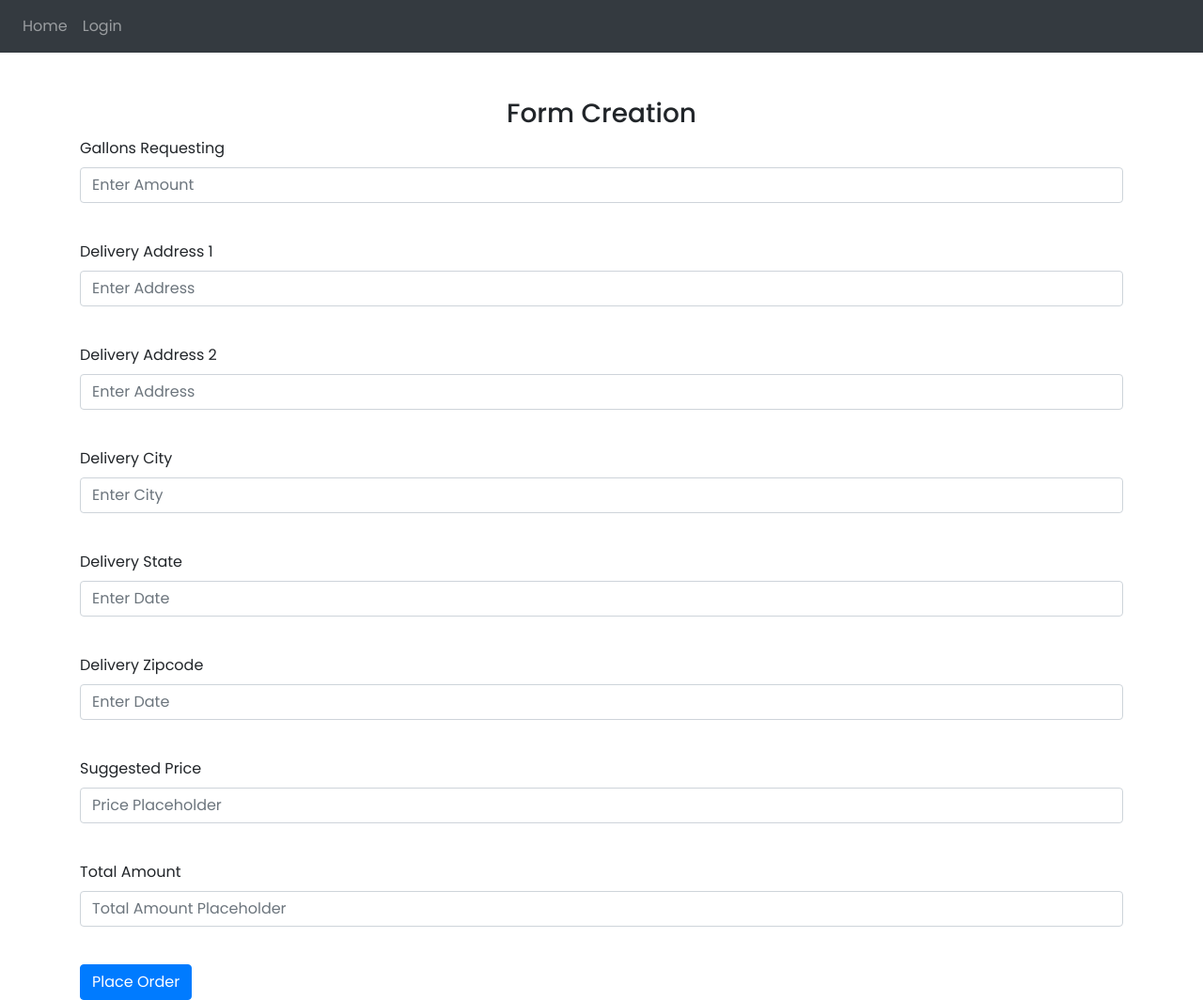
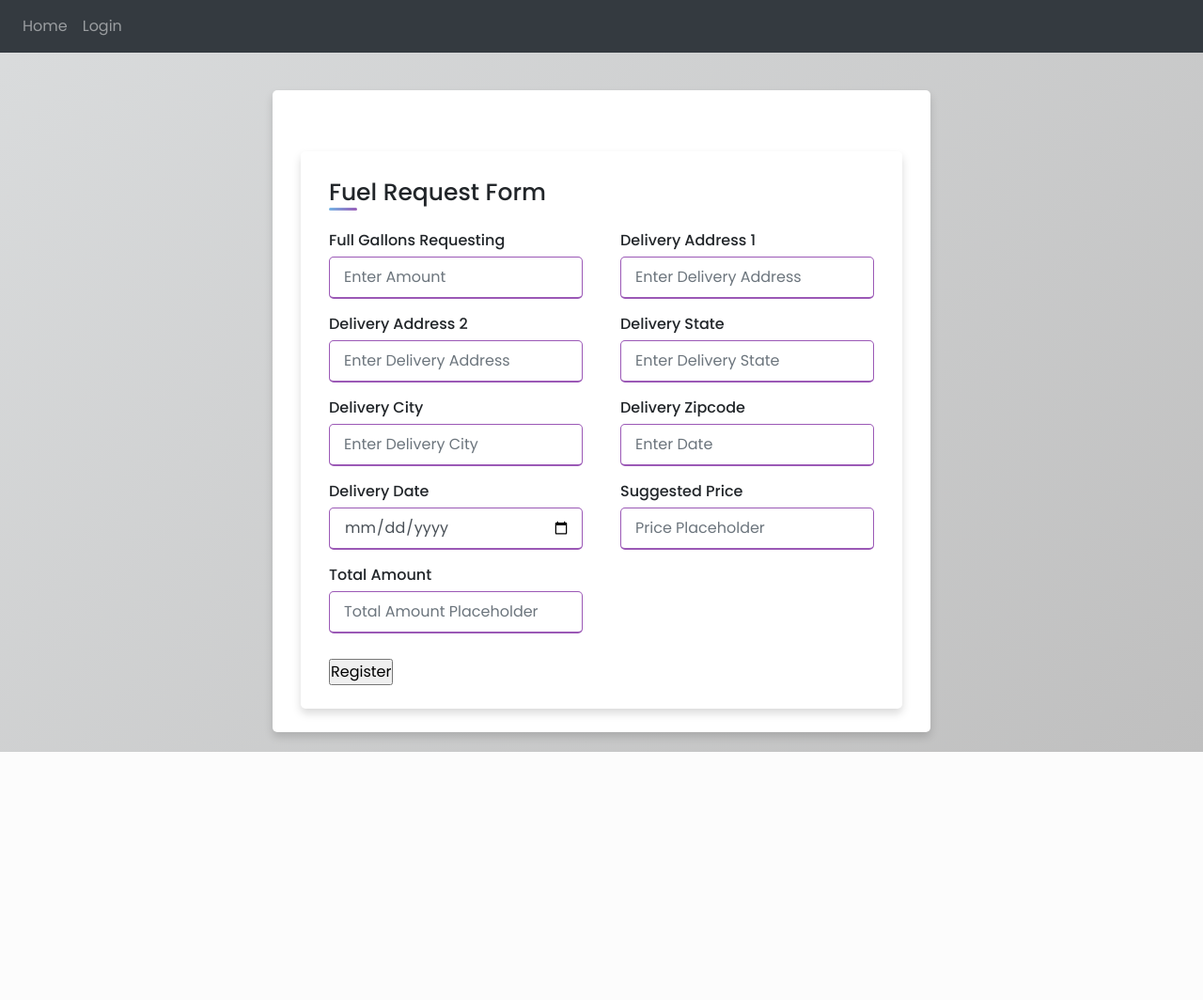
Before and after one commit to S0NNYD/Quoil, a Python web app: template website/templates/form.html in a window 1280 px wide. Shown: the whole page at 94% size. After the commit the page ends 800 px from the top, so only its background shows below. Run offline with Jinja, Linux system fonts and the light colour scheme; the template is opened without the code that fills it, so the values that code supplies are empty; some libraries are stand-ins or nearby versions.

Commit message:
feat : Implemented fuel request form with database connected

```diff
--- a/website/templates/form.html
+++ b/website/templates/form.html
@@ -1,67 +1,204 @@
-{% extends "base.html" %} {% block title %} Form {% endblock %}
+{% extends "base.html" %} {% block title %} Register {% endblock %}
+
 {% block content %}
-<br>
-<br>
+<style>
+    @import url('https://fonts.googleapis.com/css2?family=Poppins:wght@200;300;400;500;600;700&display=swap');
+    *{
+  margin: 0;
+  padding: 0;
+  box-sizing: border-box;
+  font-family: 'Poppins',sans-serif;
+}
+body{
+  height: 100vh;
+  justify-content: center;
+  align-items: center;
 
+  background: linear-gradient(135deg, #dadcdd, #bfbfbf);
+}
+.container{
+  margin-top: 40px;
+  max-width: 700px;
+  width: 100%;
+  background-color: #fff;
+  padding: 25px 30px;
+  border-radius: 5px;
+  box-shadow: 0 5px 10px rgba(0,0,0,0.15);
+}
+.container .title{
+  font-size: 25px;
+  font-weight: 500;
+  position: relative;
+}
+.container .title::before{
+  content: "";
+  position: absolute;
+  left: 0;
+  bottom: 0;
+  height: 3px;
+  width: 30px;
+  border-radius: 5px;
+  background: linear-gradient(135deg, #71b7e6, #9b59b6);
+}
+.content form .user-details{
+  display: flex;
+  flex-wrap: wrap;
+  justify-content: space-between;
+  margin: 20px 0 12px 0;
+}
+form .user-details .input-box{
+  margin-bottom: 15px;
+  width: calc(100% / 2 - 20px);
+}
+form .input-box span.details{
+  display: block;
+  font-weight: 500;
+  margin-bottom: 5px;
+}
+.user-details .input-box input{
+  height: 45px;
+  width: 100%;
+  outline: none;
+  font-size: 16px;
+  border-radius: 5px;
+  padding-left: 15px;
+  border: 1px solid #ccc;
+  border-bottom-width: 2px;
+  transition: all 0.3s ease;
+}
+.user-details .input-box input:focus,
+.user-details .input-box input:valid{
+  border-color: #9b59b6;
+}
+ form .gender-details .gender-title{
+  font-size: 20px;
+  font-weight: 500;
+ }
+ form .category{
+   display: flex;
+   width: 80%;
+   margin: 14px 0 ;
+   justify-content: space-between;
+ }
+ form .category label{
+   display: flex;
+   align-items: center;
+   cursor: pointer;
+ }
 
-<form method="POST">
-    <h3 align = "center"> Form Creation</h3>
-    <div class="form-group">
-        <label for="gallonsReq">Gallons Requesting</label>
-        <input type="Gallons Requested" class="form-control" id="gallonsReq" name="gallonsReq" placeholder="Enter Amount">
+ form input[type="radio"]{
+   display: none;
+ }
+ form .button{
+   height: 45px;
+   margin: 35px 0
+ }
+ form .button input{
+   height: 100%;
+   width: 100%;
+   border-radius: 5px;
+   border: none;
+   color: #fff;
+   font-size: 18px;
+   font-weight: 500;
+   letter-spacing: 1px;
+   cursor: pointer;
+   transition: all 0.3s ease;
+   background: linear-gradient(135deg, #71b7e6, #9b59b6);
+ }
+ form .button input:hover{
+  /* transform: scale(0.99); */
+  background: linear-gradient(-135deg, #71b7e6, #9b59b6);
+  }
+ @media(max-width: 584px){
+ .container{
+  max-width: 100%;
+}
+form .user-details .input-box{
+    margin-bottom: 15px;
+    width: 100%;
+  }
+  form .category{
+    width: 100%;
+  }
+  .content form .user-details{
+    max-height: 300px;
+    overflow-y: scroll;
+  }
+  .user-details::-webkit-scrollbar{
+    width: 5px;
+  }
+  }
+  @media(max-width: 459px){
+  .container .content .category{
+    flex-direction: column;
+  }
+}
+
+</style>
+
+<body>
+
+<!DOCTYPE html>
+<html lang="en" dir="ltr">
+  <head>
+    <meta charset="UTF-8">
+    <link rel="stylesheet" href="style.css">
+     <meta name="viewport" content="width=device-width, initial-scale=1.0">
+   </head>
+<body>
+  <div class="container">
+    <div class="title">Fuel Request Form</div>
+    <div class="content">
+      <form method="POST">
+        <div class="user-details">
+          <div class="input-box">
+            <span class="details">Full Gallons Requesting</span>
+            <input type="Gallons Requested" class="form-control" id="gallons_req" name="gallons_req" placeholder="Enter Amount">
+          </div>
+          <div class="input-box">
+            <span class="details">Delivery Address 1</span>
+            <input type="Delivery Address1" class="form-control" id="delivery_address1" name="delivery_address1" placeholder="Enter Delivery Address">
+          </div>
+          <div class="input-box">
+            <span class="details">Delivery Address 2</span>
+            <input type="Delivery Address2" class="form-control" id="delivery_address2" name="delivery_address2" placeholder="Enter Delivery Address">
+          </div>
+          <div class="input-box">
+            <span class="details">Delivery State</span>
+            <input type="Delivery State" class="form-control" id="delivery_state" name="delivery_state" placeholder="Enter Delivery State">
+          </div>
+          <div class="input-box">
+            <span class="details">Delivery City</span>
+            <input type="Delivery City" class="form-control" id="delivery_city" name="delivery_city" placeholder="Enter Delivery City">
+          </div>
+          <div class="input-box">
+            <span class="details">Delivery Zipcode</span>
+            <input type="Delivery Zipcode" class="form-control" id="delivery_zipcode" name="delivery_zipcode" placeholder="Enter Date">
+          </div>
+          <div class="input-box">
+            <span class="details">Delivery Date</span>
+            <input type="Date" class="form-control" id="delivery_date" name="delivery_date" placeholder="Enter Date">
+          </div>
+          <div class="input-box">
+            <span class="details">Suggested Price</span>
+            <input type="Suggested Price" class="form-control" id="suggested_price" name="suggested_price" placeholder="Price Placeholder">
+          </div>
+          <div class="input-box">
+            <span class="details">Total Amount</span>
+            <input type="Total Amount" class="form-control" id="total_amount" name="total_amount" placeholder="Total Amount Placeholder">
+        </div>
+          </div>
+        </div>
+        <div class="button">
+            <input type="submit" value="Register">
+          </div>
+      </form>
     </div>
+  </div>
 
-    <br>
+</body>
+</html>
 
-    <div class="form-group">
-        <label for="deliveryAddr1">Delivery Address 1</label>
-        <input type="Delivery Address1" class="form-control" id="deliveryAddr1" name="deliveryAddr1" placeholder="Enter Address">
-    </div>
-
-    <br>
-
-    <div class="form-group">
-        <label for="deliveryAddr2">Delivery Address 2</label>
-        <input type="Delivery Address2" class="form-control" id="deliveryAddr2" name="deliveryAddr2" placeholder="Enter Address">
-    </div>
-
-    <br>
-
-    <div class="form-group">
-        <label for="deliveryCity">Delivery City</label>
-        <input type="Delivery City" class="form-control" id="deliveryCity" name="deliveryCity" placeholder="Enter City">
-    </div>
-
-    <br>
-
-    <div class="form-group">
-        <label for="deliveryDate">Delivery State</label>
-        <input type="Delivery State" class="form-control" id="deliveryState" name="deliveryState" placeholder="Enter Date">
-    </div>
-
-    <br>
-
-    <div class="form-group">
-        <label for="deliveryZipcode">Delivery Zipcode</label>
-        <input type="Delivery Zipcode" class="form-control" id="deliveryZipcode" name="deliveryZipcode" placeholder="Enter Date">
-    </div>
-
-    <br>
-
-    <div class="form-group">
-        <label for="suggestedPrice">Suggested Price</label>
-        <input type="Suggested Price" class="form-control" id="suggestedPrice" name="suggestedPrice" placeholder="Price Placeholder">
-    </div>
-
-    <br>
-
-    <div class="form-group">
-        <label for="totalAmount">Total Amount</label>
-        <input type="Total Amount" class="form-control" id="totalAmount" name="totalAmount" placeholder="Total Amount Placeholder">
-    </div>
-
-    <br>
-    <button type = "submit" class="btn btn-primary">Place Order</button>
-
-</form>
+  </body>
 {% endblock %}
```
Also changed, not shown: website/authenciation.py (+15 -5 lines), website/templates/register.html (+0 -21 lines), instance/database.db.
